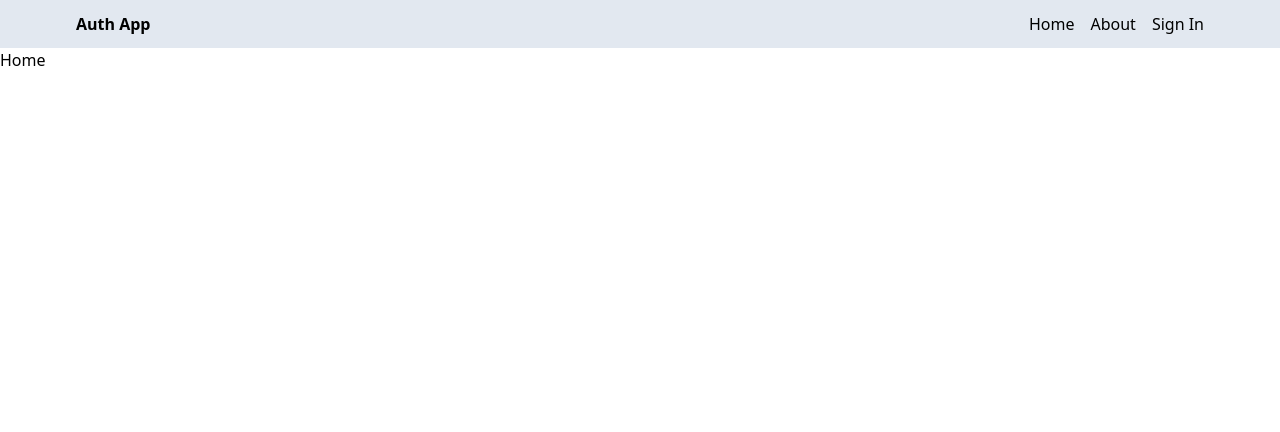
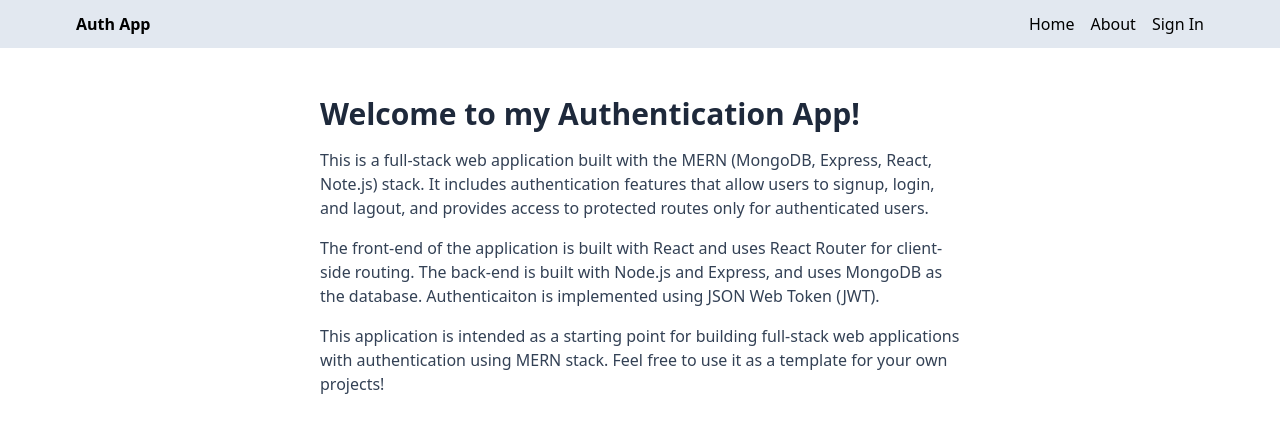
Before and after one commit to Krfd/social-media-app, a React (Vite) app in the folder client/: page / in a window 1280 px wide. Shown: the top 432 px of the page. Built offline with nearby package versions, Linux system fonts and the light colour scheme.

Commit message:
completed home and about pages

```diff
--- a/client/src/pages/About.jsx
+++ b/client/src/pages/About.jsx
@@ -1,5 +1,27 @@
 import React from "react";
 
 export default function About() {
-    return <div>About</div>;
+    return (
+        <div className="px-4 py-12 max-w-2xl mx-auto">
+            <h1 className="text-3xl font-bold mb-4 text-slate-800">About</h1>
+            <p className="mb-4 text-slate-700">
+                This is a full-stack web application built with the MERN
+                (MongoDB, Express, React, Note.js) stack. It includes
+                authentication features that allow users to signup, login, and
+                lagout, and provides access to protected routes only for
+                authenticated users.
+            </p>
+            <p className="mb-4 text-slate-700">
+                The front-end of the application is built with React and uses
+                React Router for client-side routing. The back-end is built with
+                Node.js and Express, and uses MongoDB as the database.
+                Authenticaiton is implemented using JSON Web Token (JWT).
+            </p>
+            <p className="mb-4 text-slate-700">
+                This application is intended as a starting point for building
+                full-stack web applications with authentication using MERN
+                stack. Feel free to use it as a template for your own projects!
+            </p>
+        </div>
+    );
 }
--- a/client/src/pages/Home.jsx
+++ b/client/src/pages/Home.jsx
@@ -1,5 +1,29 @@
 import React from "react";
 
 export default function Home() {
-    return <div>Home</div>;
+    return (
+        <div className="px-4 py-12 max-w-2xl mx-auto">
+            <h1 className="text-3xl font-bold mb-4 text-slate-800">
+                Welcome to my Authentication App!
+            </h1>
+            <p className="mb-4 text-slate-700">
+                This is a full-stack web application built with the MERN
+                (MongoDB, Express, React, Note.js) stack. It includes
+                authentication features that allow users to signup, login, and
+                lagout, and provides access to protected routes only for
+                authenticated users.
+            </p>
+            <p className="mb-4 text-slate-700">
+                The front-end of the application is built with React and uses
+                React Router for client-side routing. The back-end is built with
+                Node.js and Express, and uses MongoDB as the database.
+                Authenticaiton is implemented using JSON Web Token (JWT).
+            </p>
+            <p className="mb-4 text-slate-700">
+                This application is intended as a starting point for building
+                full-stack web applications with authentication using MERN
+                stack. Feel free to use it as a template for your own projects!
+            </p>
+        </div>
+    );
 }
```
